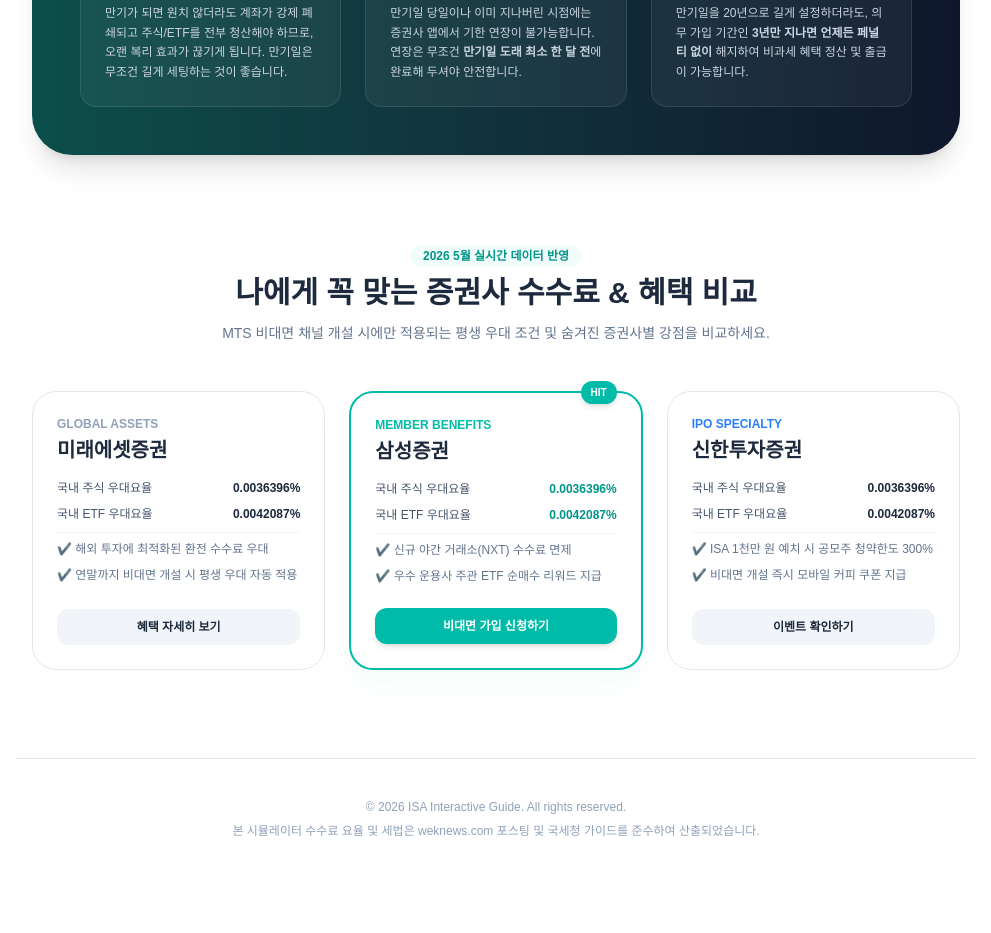
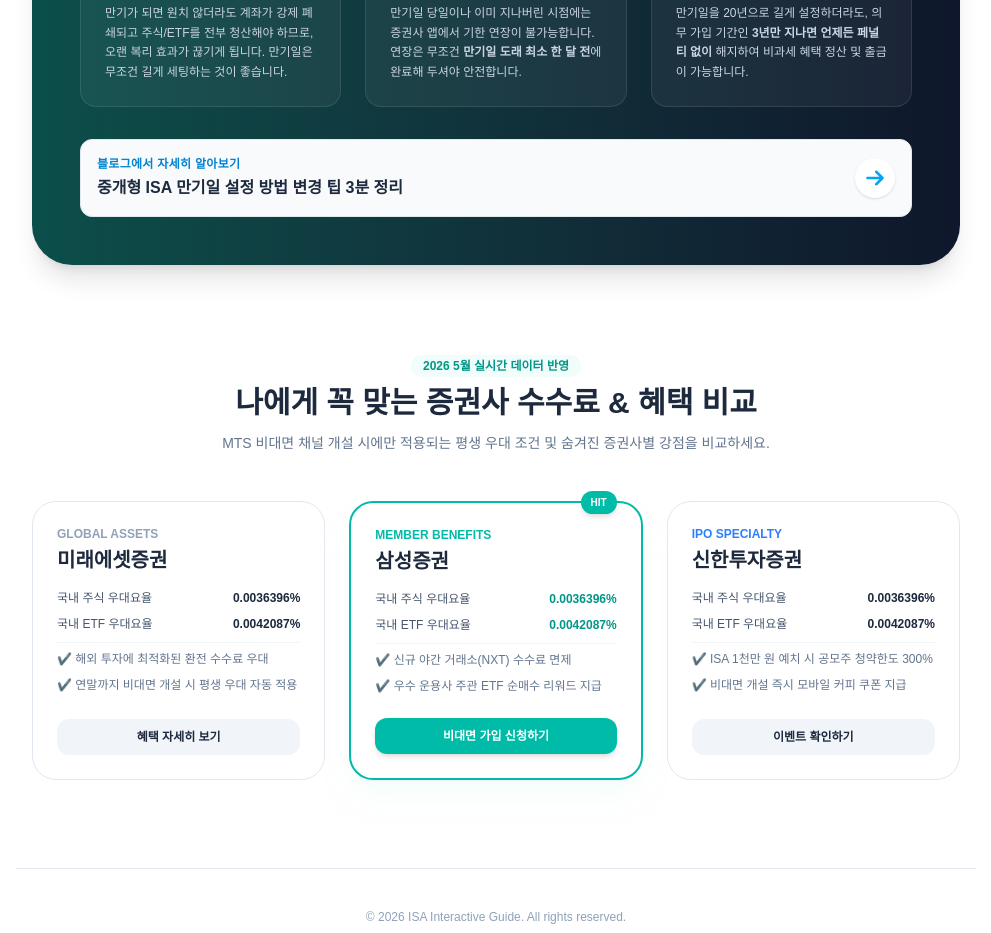
Before and after one commit to duke3736-collab/fin-insight, a Next.js app: page /calculators/isa in a window 1280 px wide. Shown: the part 1920-2853 px from the top of the page, without its empty margins (144-1135 px from the left). Built offline with nearby package versions, Linux system fonts and the light colour scheme.

Commit message:
feat: link ISA calculator to WordPress article

```diff
--- a/src/app/calculators/isa/page.tsx
+++ b/src/app/calculators/isa/page.tsx
@@ -4,6 +4,7 @@
 import Link from "next/link";
 import AdSenseBanner from "@/components/AdSenseBanner";
 import ShareButtons from "@/components/ShareButtons";
+import WordPressLink from "@/components/WordPressLink";
 
 import {
   Chart as ChartJS,
@@ -387,6 +388,13 @@
               </p>
             </div>
           </div>
+
+          <div className="mt-8">
+            <WordPressLink
+              title="중개형 ISA 만기일 설정 방법 변경 팁 3분 정리"
+              url="https://weknews.com/%ec%a4%91%ea%b0%9c%ed%98%95-isa-%eb%a7%8c%ea%b8%b0%ec%9d%bc-%ec%84%a4%ec%a0%95/"
+            />
+          </div>
         </div>
       </section>
 
```
